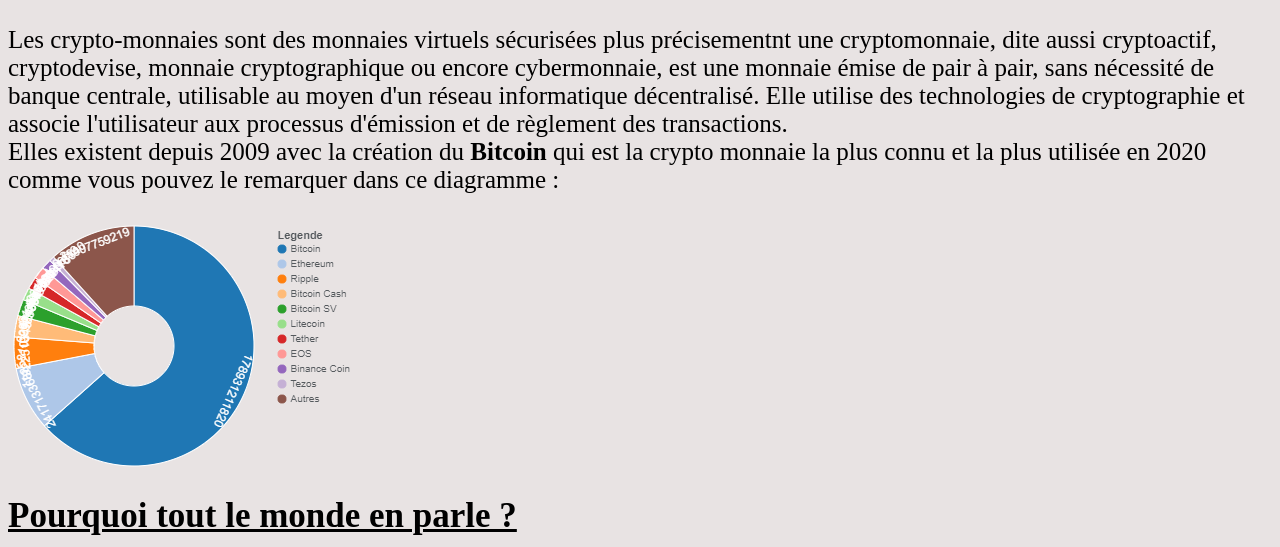
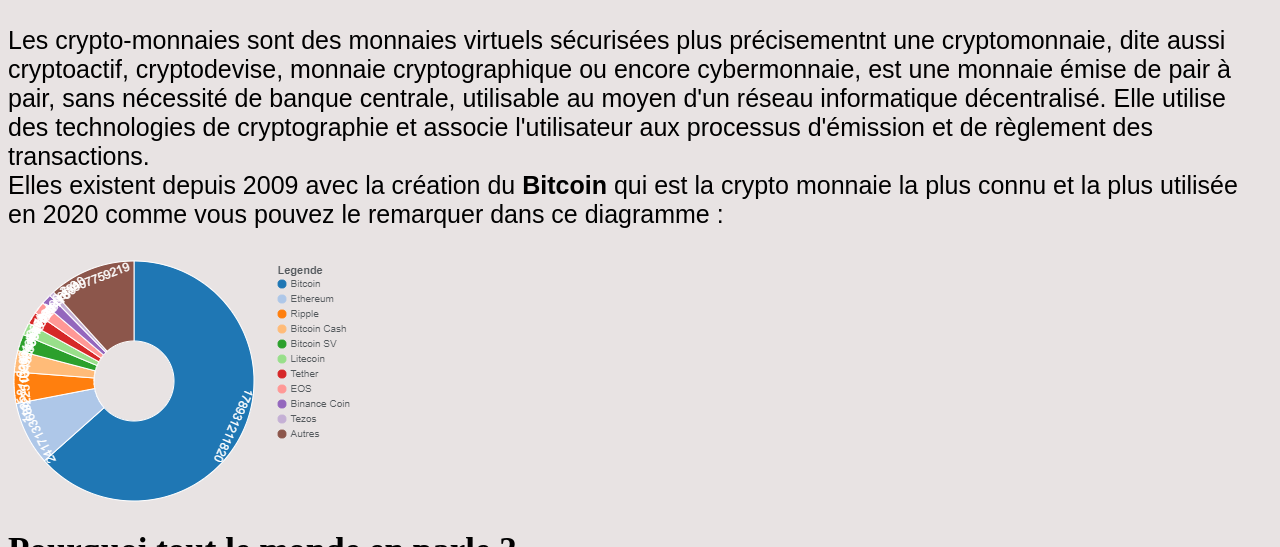
Before and after one commit to BW1409/Site-crypto, a plain HTML site: page index.html in a window 1280 px wide. Shown: the part 253-800 px from the top of the page. Drawn offline with Linux system fonts and the light colour scheme.

Commit message:
changement de police

```diff
--- a/style.css
+++ b/style.css
@@ -4,7 +4,7 @@ h1
 }
 p
 {
-	color: black; font-size: 25px
+	color: black; font-size: 25px; font-family: Arial
 }
 
 .flottant
```
